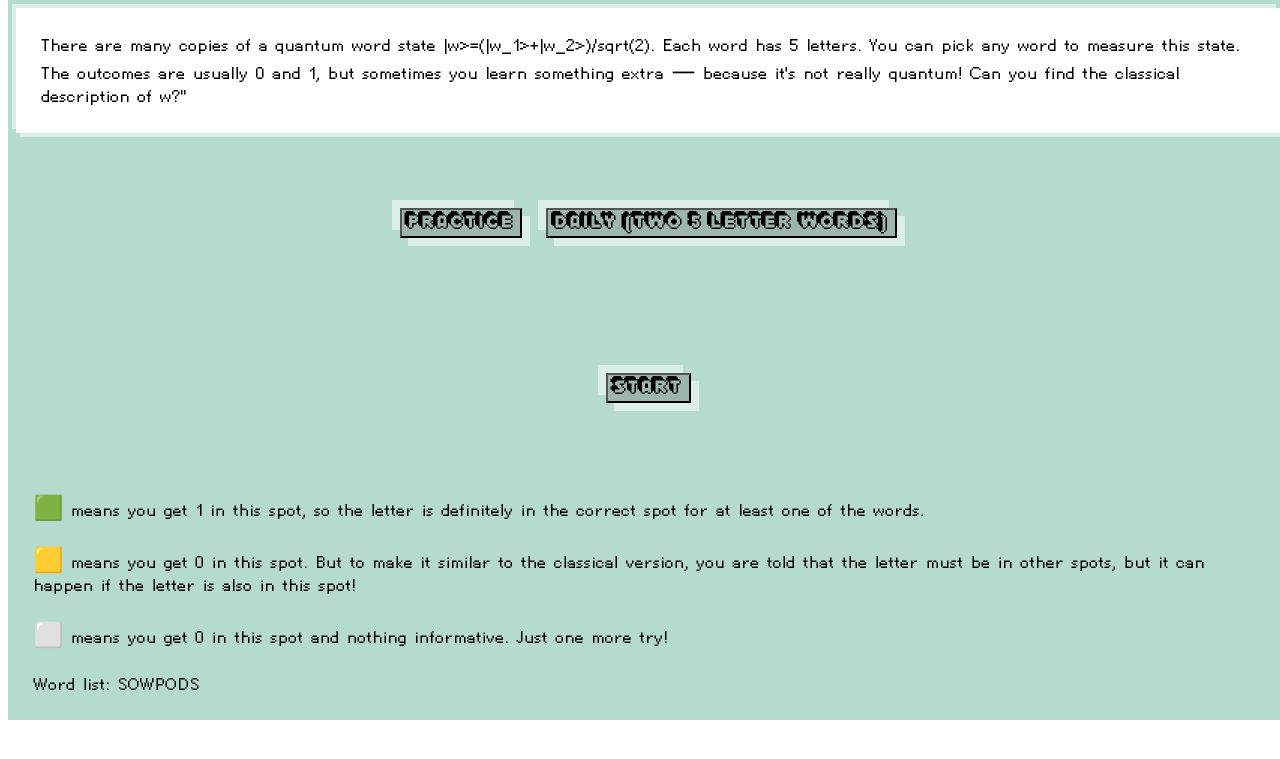
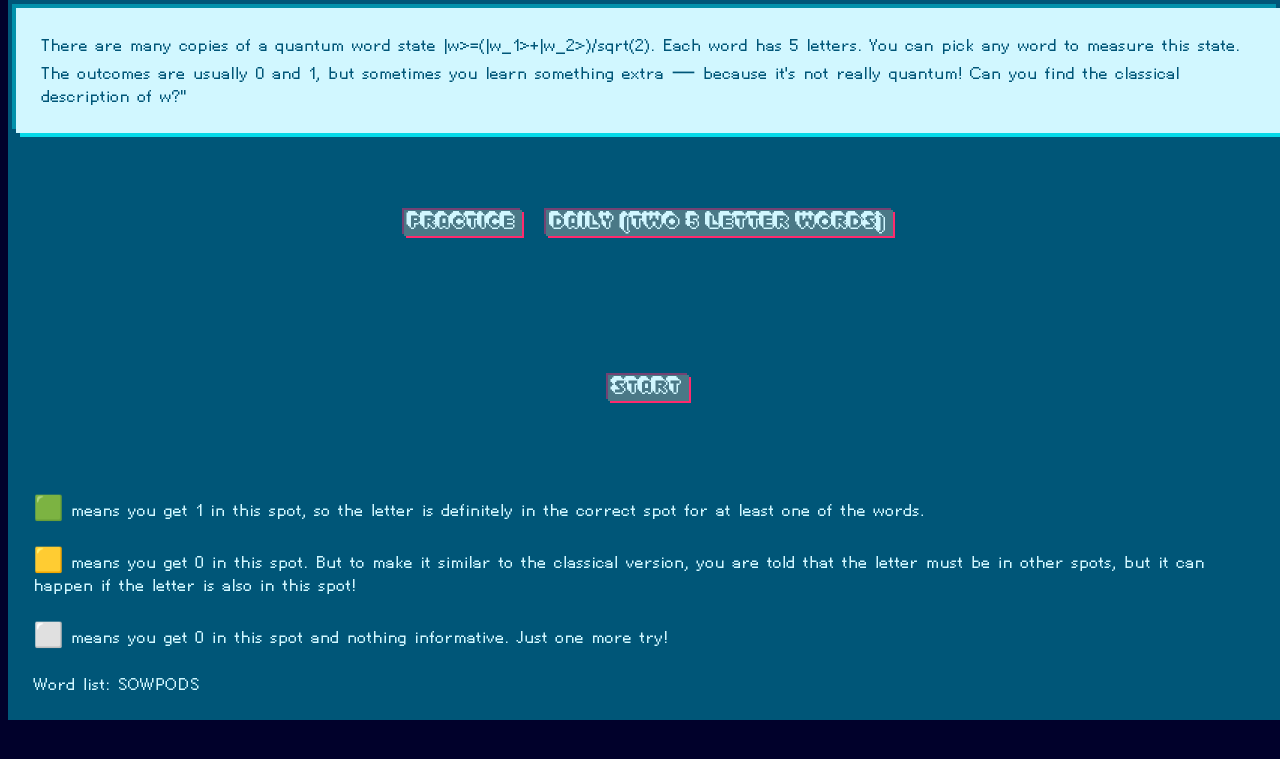
Before and after one commit to Raycosine/raycosine.github.io, a Jekyll site: the page Quandle.html, which Jekyll copies as it is, in a window 1280 px wide. Shown: the top 759 px of the page. Built offline with Jekyll 4.4.1, drawn with Linux system fonts in a browser that asks for light colours.

Commit message:
Update Quandle.html

```diff
--- a/Quandle.html
+++ b/Quandle.html
@@ -85,6 +85,10 @@
             font-family: 'px2';
             src: url('HelvetiPixel.ttf') format('truetype');
         }
+        .username, .comment-url{
+            text-decoration: none;
+            color:#05d9e8;
+        }
         img.avatar {
             width: 20px;
             aspect-ratio: auto 20 / 20;
@@ -114,18 +118,38 @@
             align-items: center;
             align-content:space-between;
             cursor: crosshair;
+            background-color: #01012b;
         }
-        button{
+        button:hover{
             margin: 12px;
+            border:none;
             background-color: rgba(137, 151, 146, 0.541);
             line-height: 1em;
             font-size:  1em;
             font-family: px1;
             text-size-adjust: auto;
-            color: black;
+            color: #d1f7ff;
             cursor:cell;
             text-transform: uppercase;
-            box-shadow: 8px 8px 0px rgba(255,255,255,0.541), -8px -8px 0px rgba(255,255,255,0.541);
+            box-shadow: 8px 8px 0px #ff2a6d, -8px -8px 0px #ff2a6e73;
+            transition: all 0.6s cubic-bezier(0.55, 0, 0.1, 1);
+        }
+        button{
+            margin: 12px;
+            border:none;
+            background-color: rgba(137, 151, 146, 0.541);
+            line-height: 1em;
+            font-size:  1em;
+            font-family: px1;
+            text-size-adjust: auto;
+            color: #d1f7ff;
+            cursor:cell;
+            text-transform: uppercase;
+            box-shadow: 2px 2px 0px #ff2a6d, -2px -2px 0px #ff2a6e73;
+        }
+        button:active{
+            background-color: #d1f7ff;
+            color:rgba(137, 151, 146, 0.541);
         }
         input{
             line-height: 1em;
@@ -133,7 +157,7 @@
             border-radius: 0em;
             text-align: center;
             font-family: px2;
-            width:4.5em;
+            width:3.5em;
             text-transform: uppercase;
         }
         .bg {
@@ -149,6 +173,8 @@
             position:absolute;
             align-items: baseline;
             align-content:space-between;
+            background-color: #01012b;
+            color: #05d9e8;
         }
         .board {
             display: grid;
@@ -174,9 +200,9 @@
             text-align: center;
             justify-content: center;
             height: 30px;
-            background-color: rgb(167, 167, 167);
+            color:#d1f7ff;
+            background-color: #ff2a6e;
             display:inline-block;
-            border-radius: 0.25rem;
             box-sizing: border-box;
             border-width: 0;
             border-style: solid;
@@ -500,8 +526,8 @@
 <body>
   <div class="bg" id="bg">
 
-    <div id="des" style="position:absolute;top:0;left:0;margin:0%;min-width:80%;min-height:80%;background-color: rgb(180, 219, 206);justify-content: center;display:flex;flex-direction:column; align-items: flex-start; text-align:left; align-content:space-between;">
-        <p style="top:0;left:0;right:0;padding:2%;margin:8px; background: rgba(255, 255, 255, 1);box-shadow: 4px 4px 0px rgba(255,255,255,0.541), -4px -4px 0px rgba(255,255,255,0.541);">There are many copies of a quantum word state |w>=(|w_1>+|w_2>)/sqrt(2). Each word has 5 letters. You can pick any word to measure this state. The outcomes are usually 0 and 1, but sometimes you learn something extra — because it's not really quantum! Can you find the classical description of w?"</p>
+    <div id="des" style="position:absolute;top:0;left:0;margin:0%;min-width:80%;min-height:80%;background-color: #005678;color:#d1f7ff;justify-content: center;display:flex;flex-direction:column; align-items: flex-start; text-align:left; align-content:space-between;">
+        <p style="top:0;left:0;right:0;padding:2%;margin:8px;color:#005678; background:#d1f7ff;box-shadow: 4px 4px 0px #05d9e8, -4px -4px 0px #05d9e873;">There are many copies of a quantum word state |w>=(|w_1>+|w_2>)/sqrt(2). Each word has 5 letters. You can pick any word to measure this state. The outcomes are usually 0 and 1, but sometimes you learn something extra — because it's not really quantum! Can you find the classical description of w?"</p>
 
         <div id="sidebar" style="margin:auto;flex-direction: row;display: flex;margin:auto;justify-content: space-between;align-items: flex-start;">
             <button onclick="document.getElementsByClassName('prac_op')[0].style.display='flex';" >Practice</button>
```
